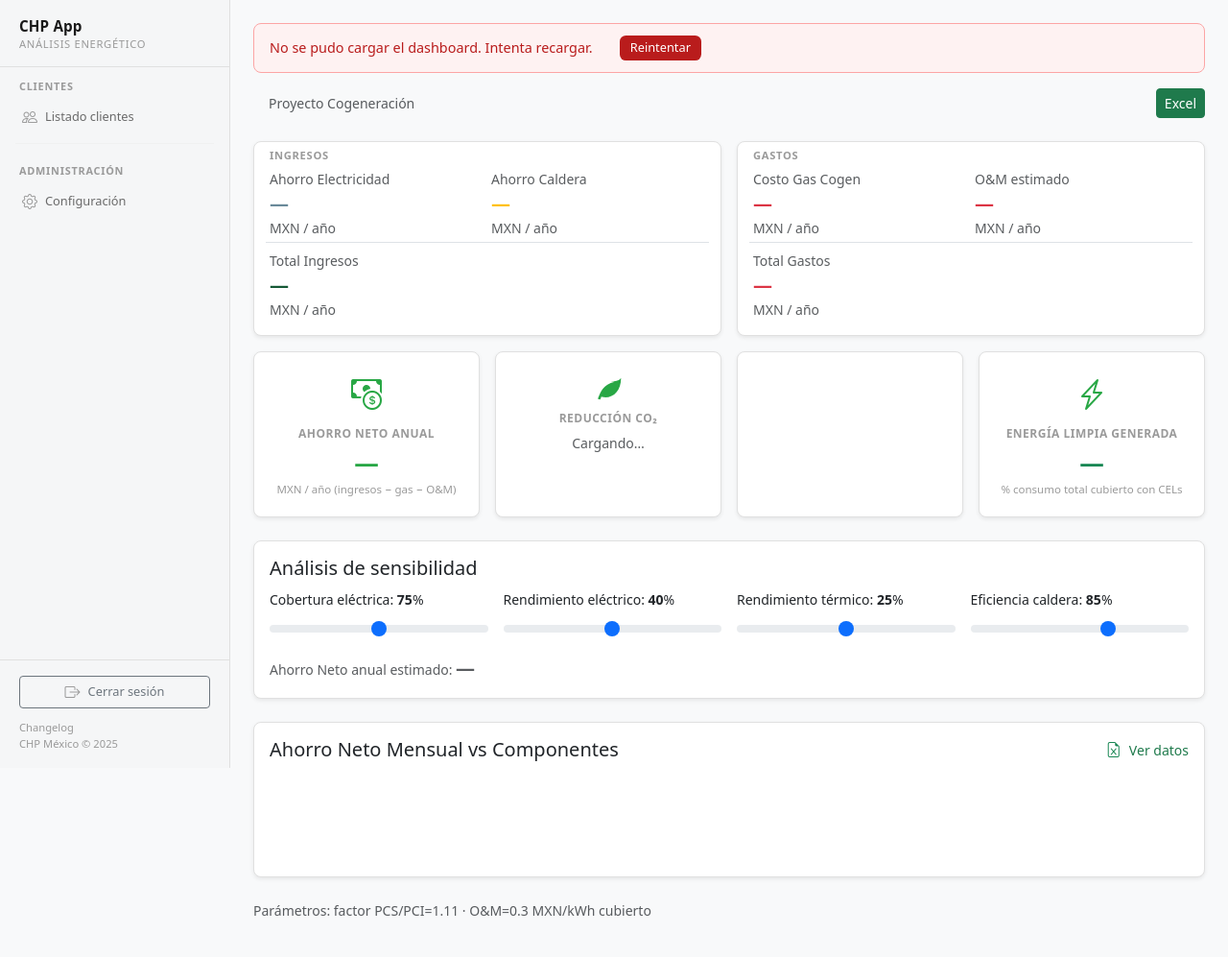
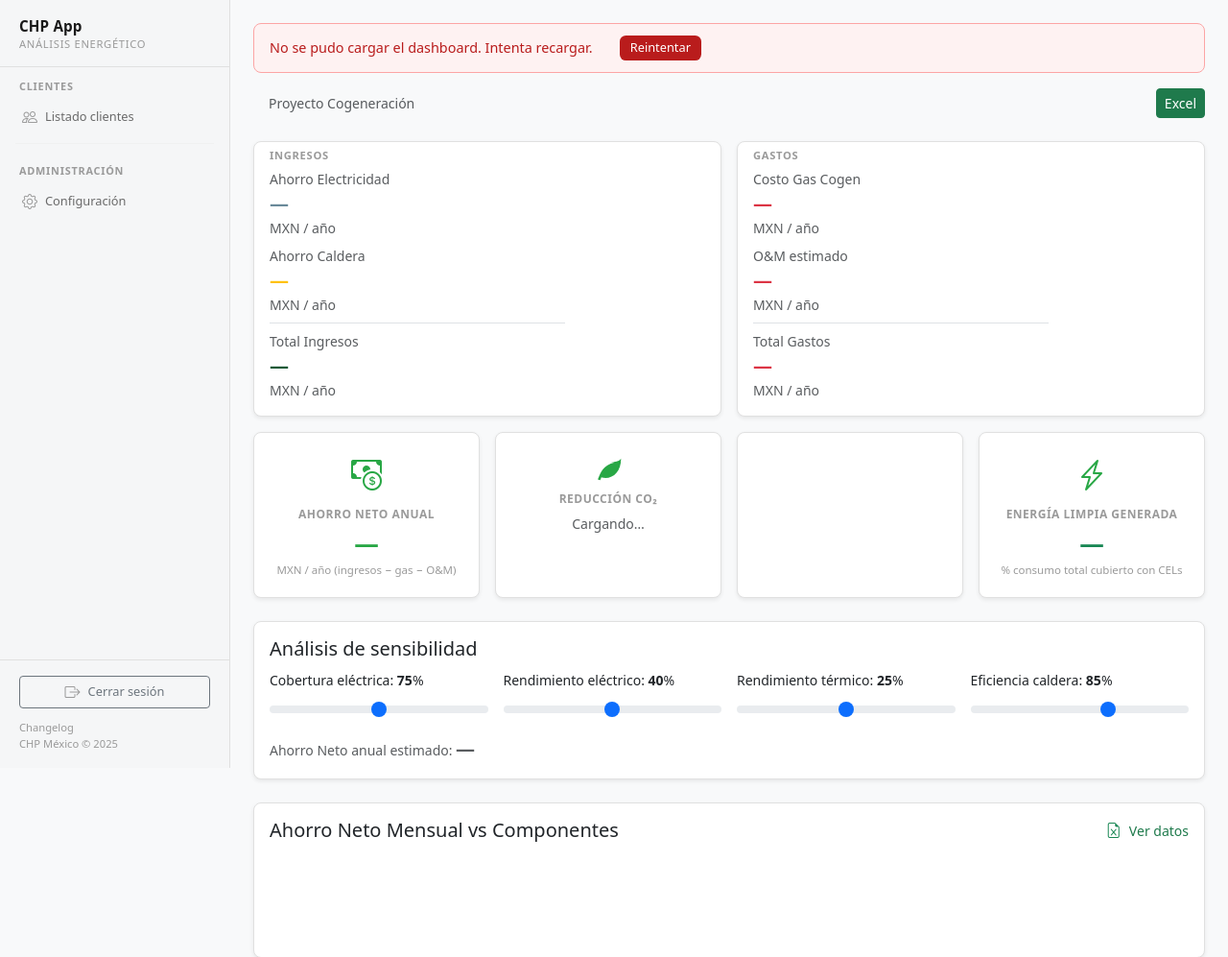
Before and after one commit to manolotoVSCode/appchp, a Python web app: template web/templates/dashboard_cogeneracion.html in a window 1280 px wide. Shown: the top 997 px of the page at 96% size. Before the commit the page ends 954 px from the top, so only its background shows below. Run offline with Jinja, Linux system fonts and the light colour scheme; the template is opened without the code that fills it, so the values that code supplies are empty.

Commit message:
feat: v2.24.2 — donuts mini integrados en bloque 1, cascada reubicada
Donuts de Ingresos y Gastos (130px) integrados al lado derecho de los
números en bloque 1 con layout flex. Sin leyenda; tooltip muestra
% y valor MXN. Eliminados los donuts grandes del área inferior.

Cascada movida justo arriba del flujo 15 años con título
"Composición del Ahorro Neto Anual" y altura fija 280px
(maintainAspectRatio: false).

Co-Authored-By: Claude Sonnet 4.6 <noreply@anthropic.com>

```diff
--- a/web/static/js/dashboard-cogeneracion.js
+++ b/web/static/js/dashboard-cogeneracion.js
@@ -29,11 +29,14 @@
   let beneficioFiscalAnio1 = 0;   // beneficio fiscal año 1 por depreciación inmediata
 
   // ── Instancias Chart.js ───────────────────────────────────────────────────
-  let cogenChart = null;
-  let chart15    = null;
+  let cogenChart     = null;
+  let chart15        = null;
   let waterfallChart = null;
   let donutIngChart  = null;
   let donutGasChart  = null;
+  // IDs de canvas activos (mini donuts integrados en bloque 1)
+  const DONUT_ING_ID = "donutIngMiniChart";
+  const DONUT_GAS_ID = "donutGasMiniChart";
 
   // ── AbortController + debounce ────────────────────────────────────────────
   let _abortCtrl  = null;
@@ -276,31 +279,32 @@
     }
   }
 
-  // ── Charts: waterfall y donuts de composición ─────────────────────────────
+  // ── Charts: waterfall (reubicada) y donuts mini integrados en bloque 1 ──────
   function upsertGraficasComposicion(ah_elec, ah_caldera, costo_gas, om, ahorro_neto) {
-    const secGraf = document.getElementById("seccion-graficas-composicion");
-    if (secGraf) secGraf.style.display = "";
+    // Mostrar sección cascada (antes del flujo 15 años)
+    const secCascada = document.getElementById("seccion-cascada");
+    if (secCascada) secCascada.style.display = "";
 
-    // ── Waterfall (barras horizontales simuladas) ─────────────────────────────
+    // ── Waterfall (barras horizontales) — 280px fijos vía CSS .cascada-wrap ──
     const wfCtx = document.getElementById("waterfallChart");
     if (wfCtx) {
-      const wfLabels  = ["Ahorro Electricidad", "Ahorro Caldera", "Costo Gas Cogen", "O&M", "Ahorro Neto"];
-      const wfValues  = [ah_elec, ah_caldera, -costo_gas, -om, ahorro_neto];
-      const wfColors  = [
-        "rgba(106,138,154,0.8)",   // azul grisáceo — elec
-        "rgba(232,181,71,0.8)",    // dorado — caldera
-        "rgba(216,90,90,0.8)",     // rojo — gas
-        "rgba(180,100,180,0.8)",   // morado — O&M
-        "rgba(31,122,76,0.85)",    // verde oscuro — neto
+      const wfLabels = ["Ahorro Electricidad", "Ahorro Caldera", "Costo Gas Cogen", "O&M", "Ahorro Neto"];
+      const wfValues = [ah_elec, ah_caldera, -costo_gas, -om, ahorro_neto];
+      const wfColors = [
+        "rgba(106,138,154,0.8)",
+        "rgba(232,181,71,0.8)",
+        "rgba(216,90,90,0.8)",
+        "rgba(180,100,180,0.8)",
+        "rgba(31,122,76,0.85)",
       ];
-      const wfData = { labels: wfLabels, datasets: [{ data: wfValues, backgroundColor: wfColors }] };
       if (!waterfallChart) {
         waterfallChart = new Chart(wfCtx, {
           type: "bar",
-          data: wfData,
+          data: { labels: wfLabels, datasets: [{ data: wfValues, backgroundColor: wfColors }] },
           options: {
             indexAxis: "y",
             responsive: true,
+            maintainAspectRatio: false,
             plugins: {
               legend: { display: false },
               tooltip: { callbacks: { label: c => "$" + Math.abs(Math.round(c.raw)).toLocaleString("es-MX") + " MXN" } }
@@ -316,22 +320,21 @@
       }
     }
 
-    // ── Donut Ingresos ────────────────────────────────────────────────────────
-    const diCtx = document.getElementById("donutIngresosChart");
+    // ── Donut Ingresos mini (130×130, integrado en bloque 1) ──────────────────
+    const diCtx = document.getElementById(DONUT_ING_ID);
     if (diCtx) {
       const totalIng = ah_elec + ah_caldera;
-      const diData = {
-        labels: ["Ahorro Electricidad", "Ahorro Caldera"],
-        datasets: [{ data: [ah_elec, ah_caldera], backgroundColor: ["rgba(106,138,154,0.8)", "rgba(232,181,71,0.8)"] }]
-      };
       if (!donutIngChart) {
         donutIngChart = new Chart(diCtx, {
           type: "doughnut",
-          data: diData,
+          data: {
+            labels: ["Ahorro Electricidad", "Ahorro Caldera"],
+            datasets: [{ data: [ah_elec, ah_caldera], backgroundColor: ["rgba(106,138,154,0.8)", "rgba(232,181,71,0.8)"], borderWidth: 1 }]
+          },
           options: {
-            responsive: true,
+            responsive: false,
             plugins: {
-              legend: { position: "bottom" },
+              legend: { display: false },
               tooltip: {
                 callbacks: {
                   label: c => {
@@ -349,22 +352,21 @@
       }
     }
 
-    // ── Donut Gastos ──────────────────────────────────────────────────────────
-    const dgCtx = document.getElementById("donutGastosChart");
+    // ── Donut Gastos mini (130×130, integrado en bloque 1) ────────────────────
+    const dgCtx = document.getElementById(DONUT_GAS_ID);
     if (dgCtx) {
       const totalGas = costo_gas + om;
-      const dgData = {
-        labels: ["Costo Gas Cogen", "O&M"],
-        datasets: [{ data: [costo_gas, om], backgroundColor: ["rgba(216,90,90,0.8)", "rgba(180,100,180,0.8)"] }]
-      };
       if (!donutGasChart) {
         donutGasChart = new Chart(dgCtx, {
           type: "doughnut",
-          data: dgData,
+          data: {
+            labels: ["Costo Gas Cogen", "O&M"],
+            datasets: [{ data: [costo_gas, om], backgroundColor: ["rgba(216,90,90,0.8)", "rgba(180,100,180,0.8)"], borderWidth: 1 }]
+          },
           options: {
-            responsive: true,
+            responsive: false,
             plugins: {
-              legend: { position: "bottom" },
+              legend: { display: false },
               tooltip: {
                 callbacks: {
                   label: c => {
--- a/web/templates/dashboard_cogeneracion.html
+++ b/web/templates/dashboard_cogeneracion.html
@@ -47,6 +47,17 @@
   }
   .btn-excel { color: #198754; font-size: 1rem; text-decoration: none; line-height: 1; }
   .btn-excel:hover { color: #146c43; }
+  /* Bloque 1 — donut integrado al lado de los números */
+  .bloque-kpi-con-donut {
+    display: flex;
+    align-items: center;
+    justify-content: space-between;
+    gap: 1rem;
+  }
+  .bloque-numeros { flex: 1; min-width: 0; }
+  .donut-mini { width: 130px !important; height: 130px !important; flex-shrink: 0; }
+  /* Cascada — altura fija antes del flujo 15 años */
+  .cascada-wrap { position: relative; height: 280px; }
 </style>
 {% endblock %}
 
@@ -100,22 +111,21 @@
     <div class="card h-100 shadow-sm">
       <div class="kpi-section-label">Ingresos</div>
       <div class="card-body pt-1">
-        <div class="row g-2">
-          <div class="col-6">
+        <div class="bloque-kpi-con-donut">
+          <div class="bloque-numeros">
             <div class="text-muted small">Ahorro Electricidad</div>
             <div class="fs-5 fw-bold" style="color:var(--color-info)" id="kpi-elec-val">—</div>
-            <div class="text-muted small">MXN / año</div>
-          </div>
-          <div class="col-6">
+            <div class="text-muted small mb-2">MXN / año</div>
             <div class="text-muted small">Ahorro Caldera</div>
             <div class="fs-5 fw-bold text-warning" id="kpi-caldera-val">—</div>
-            <div class="text-muted small">MXN / año</div>
-          </div>
-          <div class="col-12 pt-2 border-top mt-1">
+            <div class="text-muted small mb-2">MXN / año</div>
+            <div class="pt-2 border-top mt-1">
               <div class="text-muted small">Total Ingresos</div>
               <div class="fs-5 fw-bold" style="color:var(--color-primary-dark)" id="kpi-total-ingresos-val">—</div>
               <div class="text-muted small">MXN / año</div>
             </div>
+          </div>
+          <canvas id="donutIngMiniChart" width="130" height="130" class="donut-mini"></canvas>
         </div>
       </div>
     </div>
@@ -126,22 +136,21 @@
     <div class="card h-100 shadow-sm">
       <div class="kpi-section-label">Gastos</div>
       <div class="card-body pt-1">
-        <div class="row g-2">
-          <div class="col-6">
+        <div class="bloque-kpi-con-donut">
+          <div class="bloque-numeros">
             <div class="text-muted small">Costo Gas Cogen</div>
             <div class="fs-5 fw-bold text-danger" id="kpi-gas-val">—</div>
-            <div class="text-muted small">MXN / año</div>
-          </div>
-          <div class="col-6">
+            <div class="text-muted small mb-2">MXN / año</div>
             <div class="text-muted small">O&amp;M estimado</div>
             <div class="fs-5 fw-bold text-danger" id="kpi-om-val">—</div>
-            <div class="text-muted small">MXN / año</div>
-          </div>
-          <div class="col-12 pt-2 border-top mt-1">
+            <div class="text-muted small mb-2">MXN / año</div>
+            <div class="pt-2 border-top mt-1">
               <div class="text-muted small">Total Gastos</div>
               <div class="fs-5 fw-bold text-danger" id="kpi-total-gastos-val">—</div>
               <div class="text-muted small">MXN / año</div>
             </div>
+          </div>
+          <canvas id="donutGasMiniChart" width="130" height="130" class="donut-mini"></canvas>
         </div>
       </div>
     </div>
@@ -202,41 +211,6 @@
 
 </div>
 
-<!-- ── Gráficas de composición: cascada + donuts ─────────────────────────── -->
-<div class="row g-3 mb-4" id="seccion-graficas-composicion" style="display:none">
-  <!-- Gráfica cascada waterfall -->
-  <div class="col-12">
-    <div class="card shadow-sm">
-      <div class="card-body">
-        <h6 class="card-title small text-uppercase text-muted fw-semibold mb-2">
-          Composición del Ahorro Neto
-        </h6>
-        <canvas id="waterfallChart" height="60"></canvas>
-      </div>
-    </div>
-  </div>
-  <!-- Donuts: Ingresos y Gastos -->
-  <div class="col-md-6">
-    <div class="card shadow-sm">
-      <div class="card-body">
-        <h6 class="card-title small text-uppercase text-muted fw-semibold mb-2">
-          Composición de Ingresos
-        </h6>
-        <canvas id="donutIngresosChart" height="180"></canvas>
-      </div>
-    </div>
-  </div>
-  <div class="col-md-6">
-    <div class="card shadow-sm">
-      <div class="card-body">
-        <h6 class="card-title small text-uppercase text-muted fw-semibold mb-2">
-          Composición de Gastos
-        </h6>
-        <canvas id="donutGastosChart" height="180"></canvas>
-      </div>
-    </div>
-  </div>
-</div>
 
 <!-- ── KPIs: Inversión y Retorno (JS muestra/oculta) ──────────────────────── -->
 <div id="seccion-inversion" style="display:none">
@@ -328,6 +302,18 @@
       </span>
     </div>
     <canvas id="cogenChart" height="90"></canvas>
+  </div>
+</div>
+
+<!-- ── Cascada Ahorro Neto (JS muestra/oculta) — justo antes del flujo 15 años ── -->
+<div id="seccion-cascada" style="display:none">
+  <div class="card shadow-sm mb-4">
+    <div class="card-body">
+      <h5 class="card-title mb-2">Composición del Ahorro Neto Anual</h5>
+      <div class="cascada-wrap">
+        <canvas id="waterfallChart"></canvas>
+      </div>
+    </div>
   </div>
 </div>
 
```
Also changed, not shown: CHANGELOG.md, 1 other file. Lines whose indentation alone changed are shown as unchanged.
